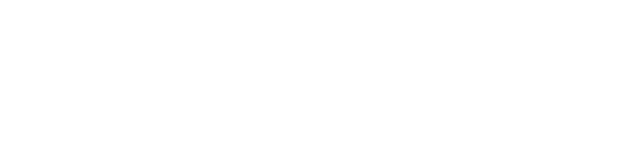
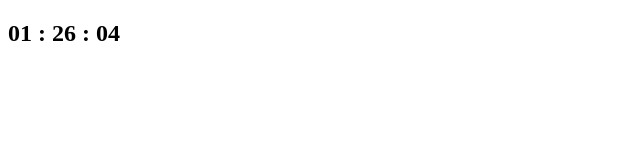
Before and after one commit to lsy0194/date_rwd, a plain HTML site: page index.html in a window 1280 px wide. Shown: the whole page, without its empty margins (0-640 px from the left). Drawn offline with Linux system fonts and the light colour scheme.

Commit message:
시간,분,초 출력

```diff
--- a/index.html
+++ b/index.html
@@ -11,7 +11,7 @@
 <body>
   <article>
     <h1>
-      <!-- <span></span> : <span></span> : <span></span> -->
+      <span></span> : <span></span> : <span></span>
     </h1>
   </article>
 </body>
--- a/main.js
+++ b/main.js
@@ -1,20 +1,33 @@
-// const [hr, m, s] = document.querySelectorAll('h1 span');
+const [hr, m, s] = document.querySelectorAll('h1 span');
 
 const now = new Date();
 const hours = now.getHours();
 const min = now.getMinutes();
 const sec = now.getSeconds();
 
-// hr.innerText = setHours(setHours(hours));
-// m.innerText = setNumbers(min);
-// s.innerText = setNumbers(sec);
+//hours값을 setHours가 조건에 12를 뺀겂으로 반환
+//반환된 결과 값을 다시바로 setNumbers에 집어넣어서 0을 붙이도록 처리
+
+hr.innerText = setNumbers(setHours(hours));
+m.innerText = setNumbers(min);
+s.innerText = setNumbers(sec);
+
+//다음과 같이 코드를 줄일수 있다.
+/*
+const values = [setHours(hours), min, sec];
+spans.forEach((el, idx) => {
+	el.innerText = setNumbers(values[idx]);
+});
+*/
+
 function setNumbers(num) {
 	num < 10 && (num = '0' + num);
 	return num;
 }
 
-// function setHours(num) {
-// 	num > 12 && (num = num - 12);
-// 	return num;
-// }
+function setHours(num) {
+	num > 12 && (num = num - 12);
+	return num;
+}
+
 //const setNumbers = (num) => num < 10 && (num = '0' + num);
```
